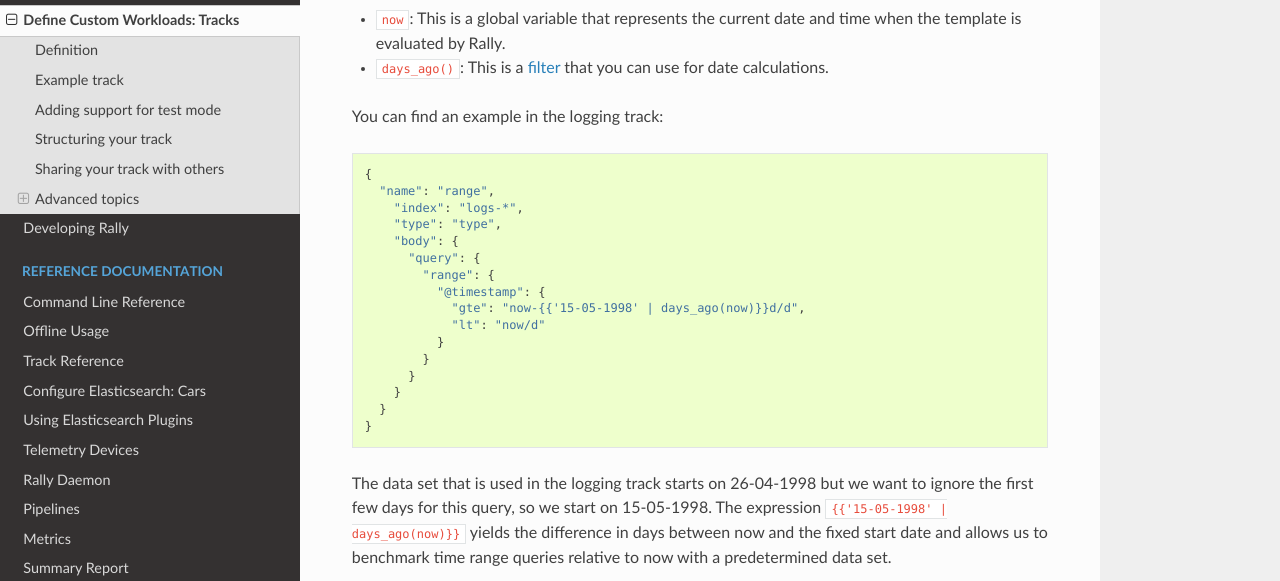
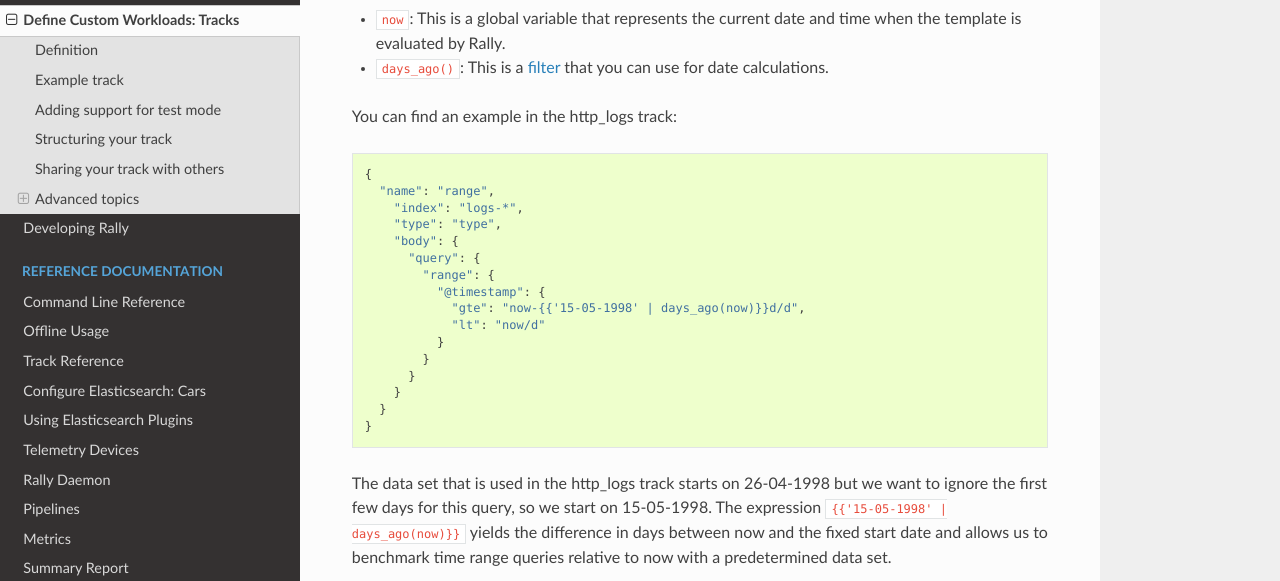
Before and after one commit to elastic/rally, a Sphinx documentation site: the page built from docs/adding_tracks.rst, in a window 1280 px wide and 900 px high, scrolled down 9316 px. Shown: the part 151-732 px from the top of the window. Built offline with Sphinx 7.4.7 and the Read the Docs theme 2.0.0, drawn with Linux system fonts in a browser that asks for light colours.

Commit message:
Remove references to old logging track in docs

```diff
--- a/docs/adding_tracks.rst
+++ b/docs/adding_tracks.rst
@@ -426,7 +426,7 @@
 * ``now``: This is a global variable that represents the current date and time when the template is evaluated by Rally.
 * ``days_ago()``: This is a `filter <http://jinja.pocoo.org/docs/dev/templates/#filters>`_ that you can use for date calculations.
 
-You can find an example in the logging track::
+You can find an example in the http_logs track::
 
     {
       "name": "range",
@@ -445,7 +445,7 @@
       }
     }
 
-The data set that is used in the logging track starts on 26-04-1998 but we want to ignore the first few days for this query, so we start on 15-05-1998. The expression ``{{'15-05-1998' | days_ago(now)}}`` yields the difference in days between now and the fixed start date and allows us to benchmark time range queries relative to now with a predetermined data set.
+The data set that is used in the http_logs track starts on 26-04-1998 but we want to ignore the first few days for this query, so we start on 15-05-1998. The expression ``{{'15-05-1998' | days_ago(now)}}`` yields the difference in days between now and the fixed start date and allows us to benchmark time range queries relative to now with a predetermined data set.
 
 .. _adding_tracks_custom_param_sources:
 
--- a/docs/developing.rst
+++ b/docs/developing.rst
@@ -61,7 +61,7 @@
 
 * `Race Control`: is responsible for proper execution of the race. It sets up all components and acts as a high-level controller.
 * `Mechanic`: can build and prepare a benchmark candidate for the race. It checks out the source, builds Elasticsearch, provisions and starts the cluster.
-* `Track`: is a concrete benchmarking scenario, e.g. the logging benchmark. It defines the data set to use.
+* `Track`: is a concrete benchmarking scenario, e.g. the http_logs benchmark. It defines the data set to use.
 * `Challenge`: is the specification on what benchmarks should be run and its configuration (e.g. index, then run a search benchmark with 1000 iterations)
 * `Car`: is a concrete system configuration for a benchmark, e.g. an Elasticsearch single-node cluster with default settings.
 * `Driver`: drives the race, i.e. it is executing the benchmark according to the track specification.
--- a/docs/race.rst
+++ b/docs/race.rst
@@ -19,7 +19,7 @@
     ----------  -------------------------------------------------  -----------  -----------------  -------------------  -----------------------  ---------------------------
     geonames    POIs from Geonames                                    11396505  252.4 MB           3.3 GB               append-no-conflicts      append-no-conflicts,appe...
     geopoint    Point coordinates from PlanetOSM                      60844404  481.9 MB           2.3 GB               append-no-conflicts      append-no-conflicts,appe...
-    logging     HTTP server log data                                 247249096  1.2 GB             31.1 GB              append-no-conflicts      append-no-conflicts,appe...
+    http_logs   HTTP server log data                                 247249096  1.2 GB             31.1 GB              append-no-conflicts      append-no-conflicts,appe...
     nested      StackOverflow Q&A stored as nested docs               11203029  663.1 MB           3.4 GB               nested-search-challenge  nested-search-challenge,...
     noaa        Global daily weather measurements from NOAA           33659481  947.3 MB           9.0 GB               append-no-conflicts      append-no-conflicts,appe...
     nyc_taxis   Taxi rides in New York in 2015                       165346692  4.5 GB             74.3 GB              append-no-conflicts      append-no-conflicts,appe...
--- a/docs/recipes.rst
+++ b/docs/recipes.rst
@@ -25,7 +25,7 @@
     ----------  -------------------------------------------------  -----------  -----------------  -------------------  -----------------------  ---------------------------
     geonames    POIs from Geonames                                    11396505  252.4 MB           3.3 GB               append-no-conflicts      append-no-conflicts,appe...
     geopoint    Point coordinates from PlanetOSM                      60844404  481.9 MB           2.3 GB               append-no-conflicts      append-no-conflicts,appe...
-    logging     HTTP server log data                                 247249096  1.2 GB             31.1 GB              append-no-conflicts      append-no-conflicts,appe...
+    http_logs   HTTP server log data                                 247249096  1.2 GB             31.1 GB              append-no-conflicts      append-no-conflicts,appe...
     nested      StackOverflow Q&A stored as nested docs               11203029  663.1 MB           3.4 GB               nested-search-challenge  nested-search-challenge,...
     noaa        Global daily weather measurements from NOAA           33659481  947.3 MB           9.0 GB               append-no-conflicts      append-no-conflicts,appe...
     nyc_taxis   Taxi rides in New York in 2015                       165346692  4.5 GB             74.3 GB              append-no-conflicts      append-no-conflicts,appe...
```
